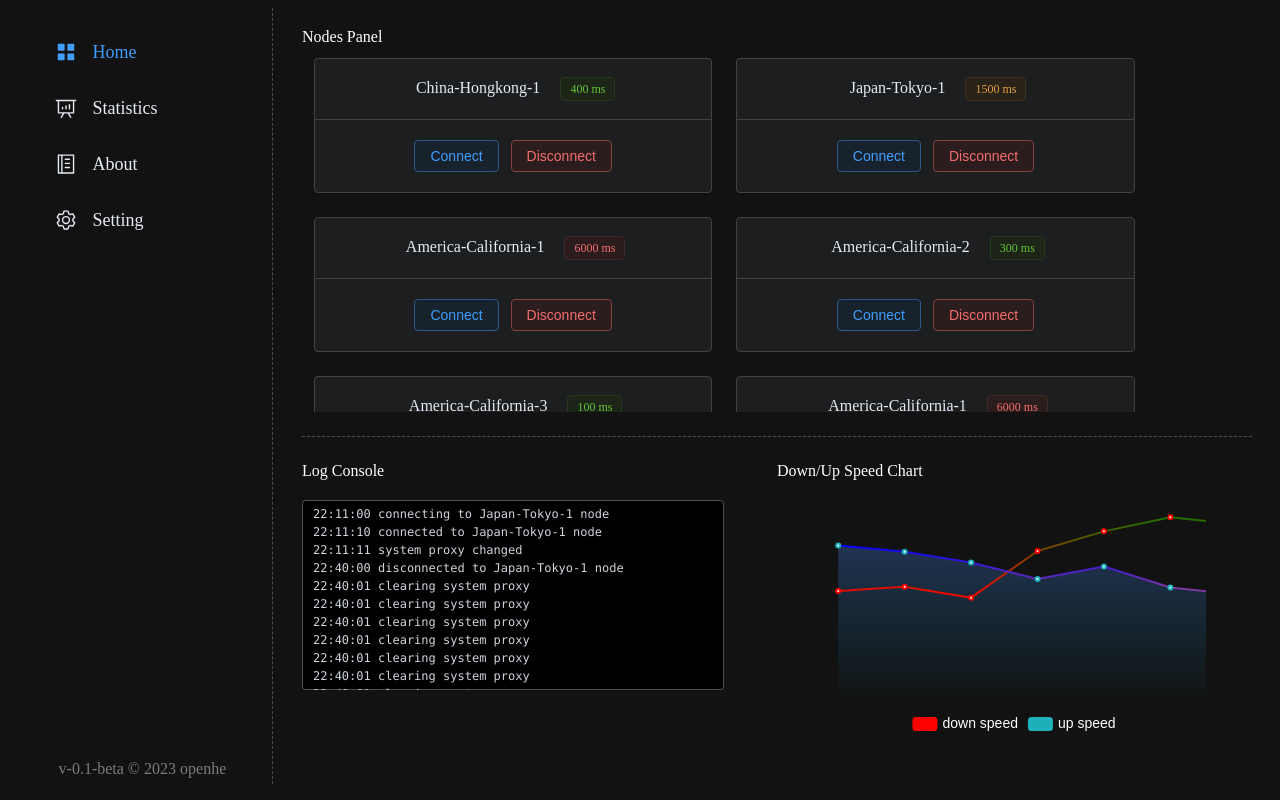
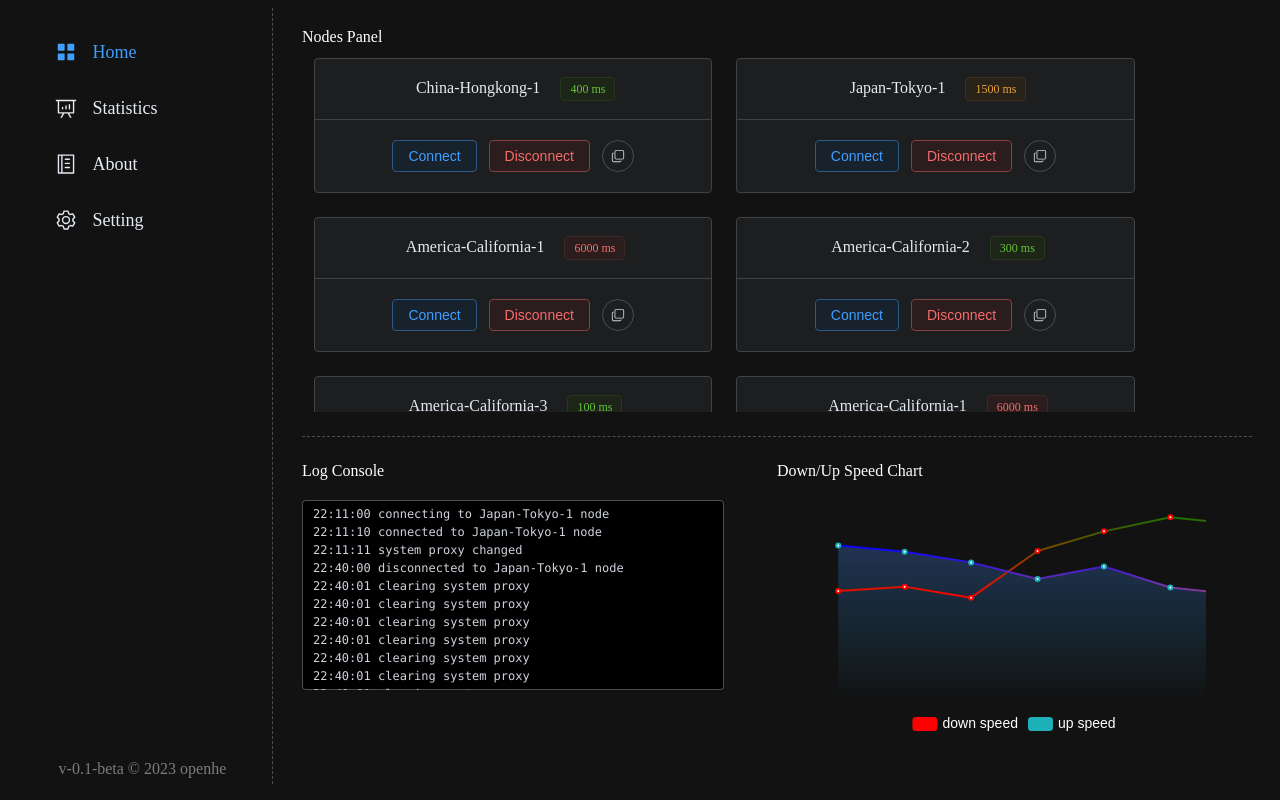
Before and after one commit to openhe-hub/openhe-vpn-app, a Vue app: page / in a window 1280 px wide. Built offline with nearby package versions, Linux system fonts and the light colour scheme.

Commit message:
4-21-upd: add copy btns

```diff
--- a/src/renderer/src/components/home/NodePanel.vue
+++ b/src/renderer/src/components/home/NodePanel.vue
@@ -13,6 +13,7 @@
             </template>
             <el-button class="card-btn" type="primary" plain>Connect</el-button>
             <el-button class="card-btn" type="danger" plain>Disconnect</el-button>
+            <el-button :icon="CopyDocument" circle />
           </el-card>
         </el-col>
       </el-row>
@@ -22,6 +23,7 @@
 
 <script setup>
 import { reactive } from 'vue'
+import {CopyDocument} from "@element-plus/icons-vue";
 
 const cardData = reactive([
   {
```
